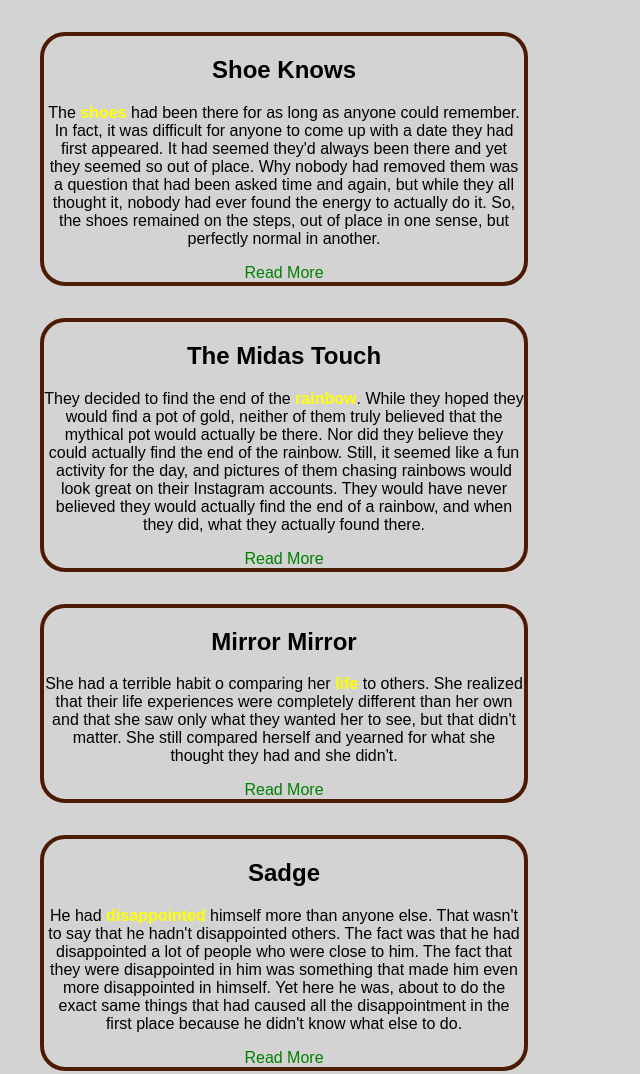
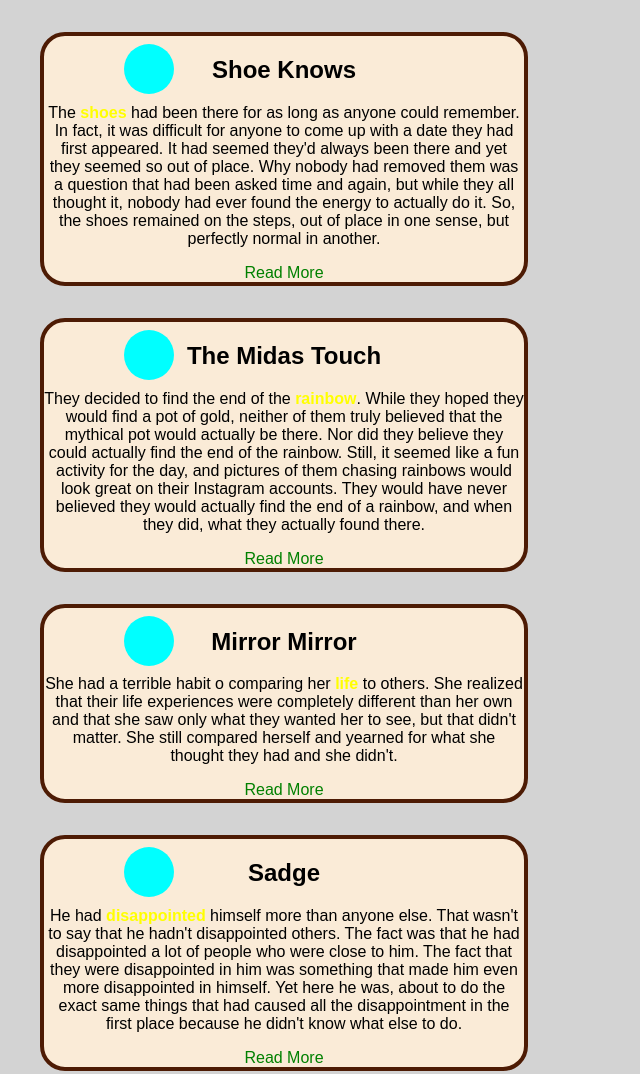
Before and after one commit to HThomp205/cssDrills, a plain HTML site: page index.html in a window 1280 px wide. Shown: the whole page, without its empty margins (0-640 px from the left). Drawn offline with Linux system fonts and the light colour scheme.

Commit message:
positioning

```diff
--- a/index.html
+++ b/index.html
@@ -9,22 +9,26 @@
 </head>
 <body>
     <div id="container">
-        <div id="1" class="boxes">
+        <div id="one" class="boxes">
+            <div class="placeholder"></div>
             <h2>Shoe Knows</h2>
             <p>The <span>shoes</span> had been there for as long as anyone could remember. In fact, it was difficult for anyone to come up with a date they had first appeared. It had seemed they'd always been there and yet they seemed so out of place. Why nobody had removed them was a question that had been asked time and again, but while they all thought it, nobody had ever found the energy to actually do it. So, the shoes remained on the steps, out of place in one sense, but perfectly normal in another.</p>
             <div class="readme-wrapper"><a href="google.com">Read More</a></div>
         </div>
-        <div id="2" class="boxes">
+        <div id="two" class="boxes">
+            <div class="placeholder"></div>
             <h2>The Midas Touch</h2>
             <p>They decided to find the end of the <span>rainbow</span>. While they hoped they would find a pot of gold, neither of them truly believed that the mythical pot would actually be there. Nor did they believe they could actually find the end of the rainbow. Still, it seemed like a fun activity for the day, and pictures of them chasing rainbows would look great on their Instagram accounts. They would have never believed they would actually find the end of a rainbow, and when they did, what they actually found there.</p>
             <div class="readme-wrapper"><a href="google.com">Read More</a></div>
         </div>
-        <div id="3" class="boxes">
+        <div id="three" class="boxes">
+            <div class="placeholder"></div>
             <h2>Mirror Mirror</h2>
             <p>She had a terrible habit o comparing her <span>life</span> to others. She realized that their life experiences were completely different than her own and that she saw only what they wanted her to see, but that didn't matter. She still compared herself and yearned for what she thought they had and she didn't.</p>
             <div class="readme-wrapper"><a href="google.com">Read More</a></div>
         </div>
-        <div id="4" class="boxes">
+        <div id="four" class="boxes">
+            <div class="placeholder"></div>
             <h2>Sadge</h2>
             <p>He had <span>disappointed</span> himself more than anyone else. That wasn't to say that he hadn't disappointed others. The fact was that he had disappointed a lot of people who were close to him. The fact that they were disappointed in him was something that made him even more disappointed in himself. Yet here he was, about to do the exact same things that had caused all the disappointment in the first place because he didn't know what else to do.</p>
             <div class="readme-wrapper"><a href="google.com">Read More</a></div>
--- a/styles.css
+++ b/styles.css
@@ -25,9 +25,21 @@ span {
 }
 
 .boxes {
+    background-color: antiquewhite;
     margin: 2em;
     padding: auto;
     border: 4px solid rgb(77, 27, 4);
     border-radius: 25px;
     width: 30em;
+    display: block;
 }
+
+.placeholder {
+    position: absolute;
+    height: 50px;
+    width: 50px;
+    background-color: aqua;
+    border-radius: 50px;
+    margin-top: .5em;
+    margin-left: 5em;
+}
```
